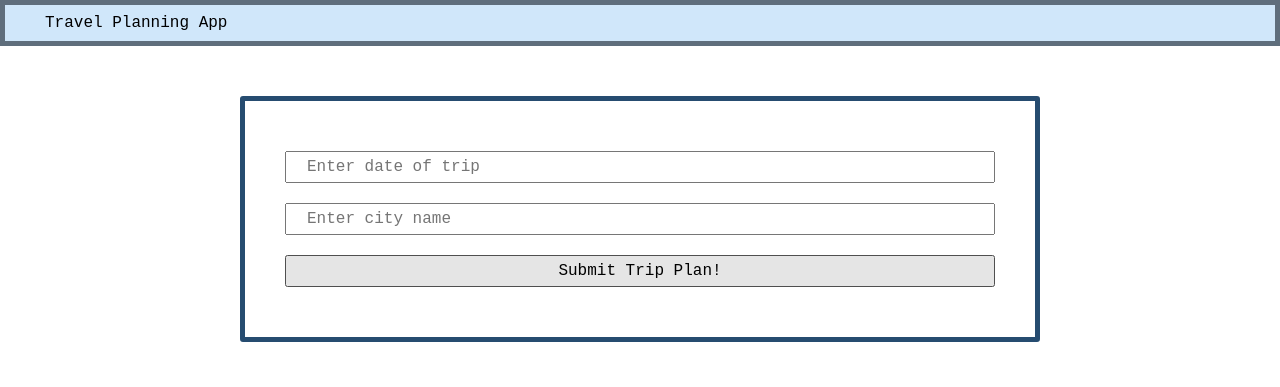
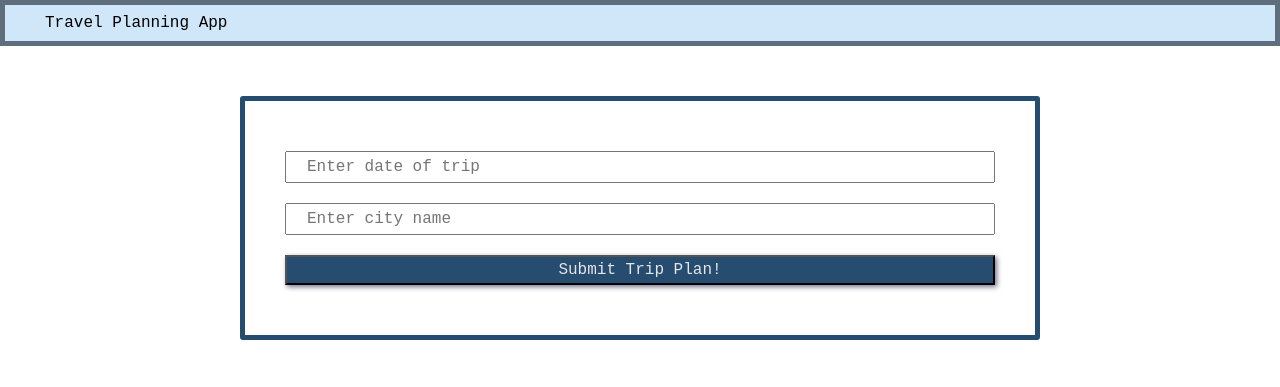
Before and after one commit to Brian-Lovell/Travel-App, a website built with webpack: page src/client/views/index.html in a window 1280 px wide. In both pictures the pointer is over the input "Submit Trip Plan!". Shown: the top 387 px of the page. Built offline with nearby package versions, Linux system fonts and the light colour scheme.

Commit message:
Add hover styling to submit

```diff
--- a/src/client/styles/form.scss
+++ b/src/client/styles/form.scss
@@ -9,11 +9,11 @@ form {
         width: 100%;
         line-height: 16px;
         margin: 10px 0;
-    }
-
-    button {
-        font-family: inherit;
-        font-size: 100%;
+        &:hover[type=submit] {
+            background:#264c70;
+            color:rgb(230, 230, 230);
+            box-shadow: 2px 2px 5px rgb(117, 117, 139);
+        }
     }
 
     select {
```
